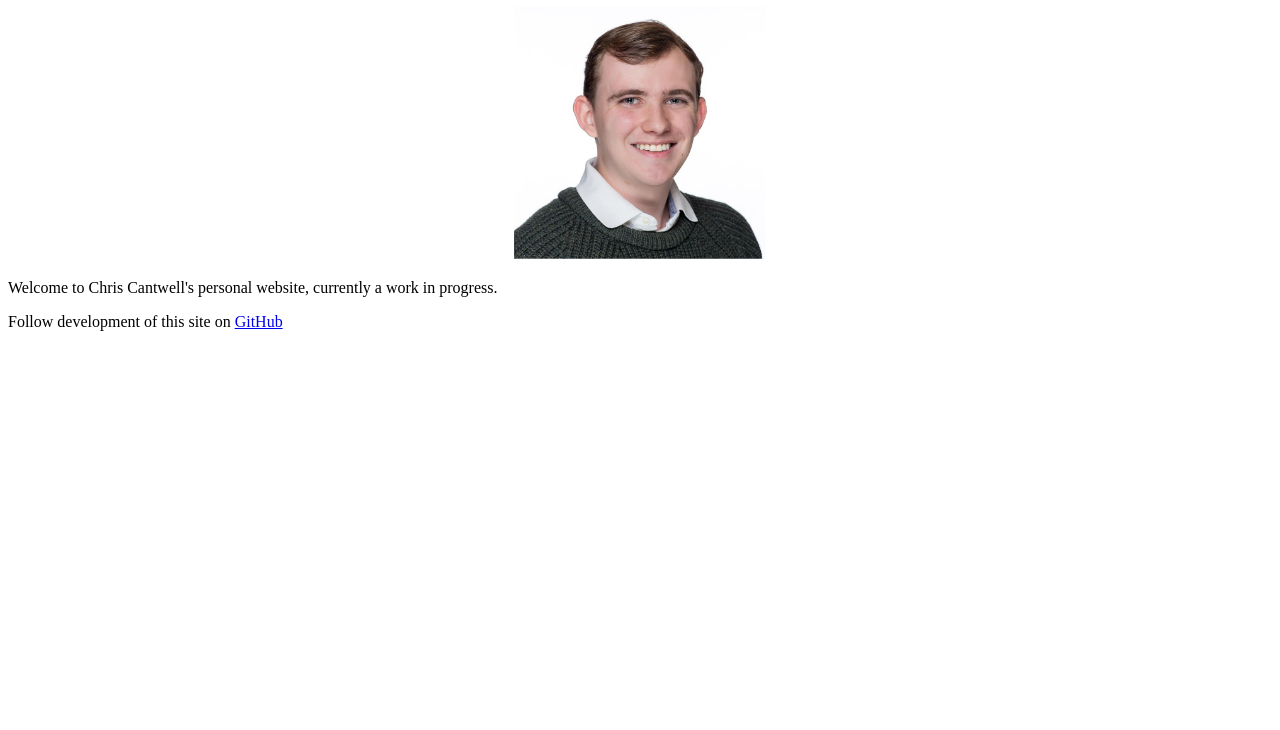
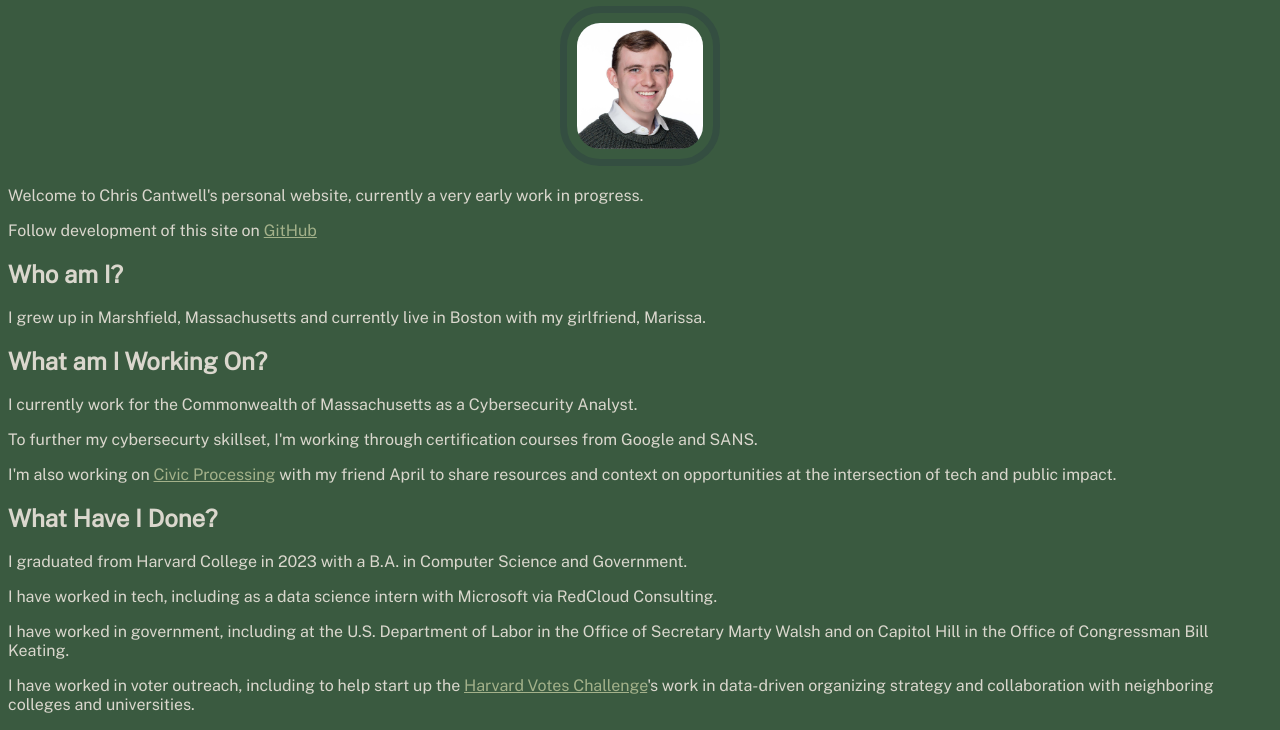
Before and after one commit to Chris-Cantwell/chriscantwell-dot-us, a plain HTML site: page index.html in a window 1280 px wide. Shown: the part 74-804 px from the top of the page. Drawn offline with Linux system fonts and the light colour scheme; a web font is replaced by a local one.

Commit message:
Some early content and styling

```diff
--- a/index.html
+++ b/index.html
@@ -3,13 +3,66 @@
 <head>
     <meta charset="UTF-8">
     <title>Home | Chris Cantwell</title>
+    <link rel="stylesheet" href="https://github.com/uswds/public-sans/blob/develop/fonts/webfonts/PublicSans-ExtraBold.woff">
+    <style>
+        @font-face {
+            font-family: "Public Sans";
+            src:
+                url("static/css/fonts/PublicSans-Regular.woff") format("woff"),
+                url("static/css/fonts/PublicSans-Regular.woff2") format("woff2");
+            font-weight: normal;
+            font-style: normal;
+        }
+
+        .profile-pic {
+            border-radius: 25%;
+            max-width: 10%;
+            height: auto;
+            border: 7px solid #344E41;
+            padding: 10px;
+        }
+        /* Current Palette https://creativebooster.net/blogs/colors/green-color-palettes */
+        /* Current Font: Public Sans https://public-sans.digital.gov/ */
+        body {
+            background-color: #3a5a40;
+            color: #dad7cd;
+            font-family: "Public Sans", sans-serif;
+        }
+        .link:link {
+            color: #A3B18A;
+            background-color: none;
+        }
+        .link:visited {
+            color: #A3B18A;
+            background-color: none;
+        }
+        .link:hover {
+            background-color: #DAD7CD;
+        }
+    </style>
 </head>
 <body>
     <h1 style="text-align:center">Hello!</h1>
     <p style="text-align:center">
-        <img src="static/Profile Photo.jpg" alt="Headshot of Chris Cantwell" style="width: 20%">
+        <img class="profile-pic" src="static/Profile Photo.jpg" alt="Headshot of Chris Cantwell">
     </p>
-    <p>Welcome to Chris Cantwell's personal website, currently a work in progress.</p>
-    <p>Follow development of this site on <a href="https://github.com/Chris-Cantwell/chriscantwell-dot-us">GitHub</a></p>
+    <p>Welcome to Chris Cantwell's personal website, currently a very early work in progress.</p>
+    <p>Follow development of this site on <a class="link" href="https://github.com/Chris-Cantwell/chriscantwell-dot-us">GitHub</a></p>
+
+    <h2>Who am I?</h2>
+
+    <p>I grew up in Marshfield, Massachusetts and currently live in Boston with my girlfriend, Marissa.</p>
+
+    <h2>What am I Working On?</h2>
+
+    <p>I currently work for the Commonwealth of Massachusetts as a Cybersecurity Analyst.</p>
+    <p>To further my cybersecurty skillset, I'm working through certification courses from Google and SANS.</p>
+    <p>I'm also working on <a class="link" href="https://github.com/CivicProcessing/website-nextjs">Civic Processing</a> with my friend April to share resources and context on opportunities at the intersection of tech and public impact.</p>
+
+    <h2>What Have I Done?</h2>
+    <p>I graduated from Harvard College in 2023 with a B.A. in Computer Science and Government. </p>
+    <p>I have worked in tech, including as a data science intern with Microsoft via RedCloud Consulting.</p>
+    <p>I have worked in government, including at the U.S. Department of Labor in the Office of Secretary Marty Walsh and on Capitol Hill in the Office of Congressman Bill Keating.</p>
+    <p>I have worked in voter outreach, including to help start up the <a class="link" href="https://voteschallenge.harvard.edu/home">Harvard Votes Challenge</a>'s work in data-driven organizing strategy and collaboration with neighboring colleges and universities.</p>
 </body>
 </html>
```
Also changed, not shown: static/css/fonts/PublicSans-Regular.woff (added), static/css/fonts/PublicSans-Regular.woff2 (added).
